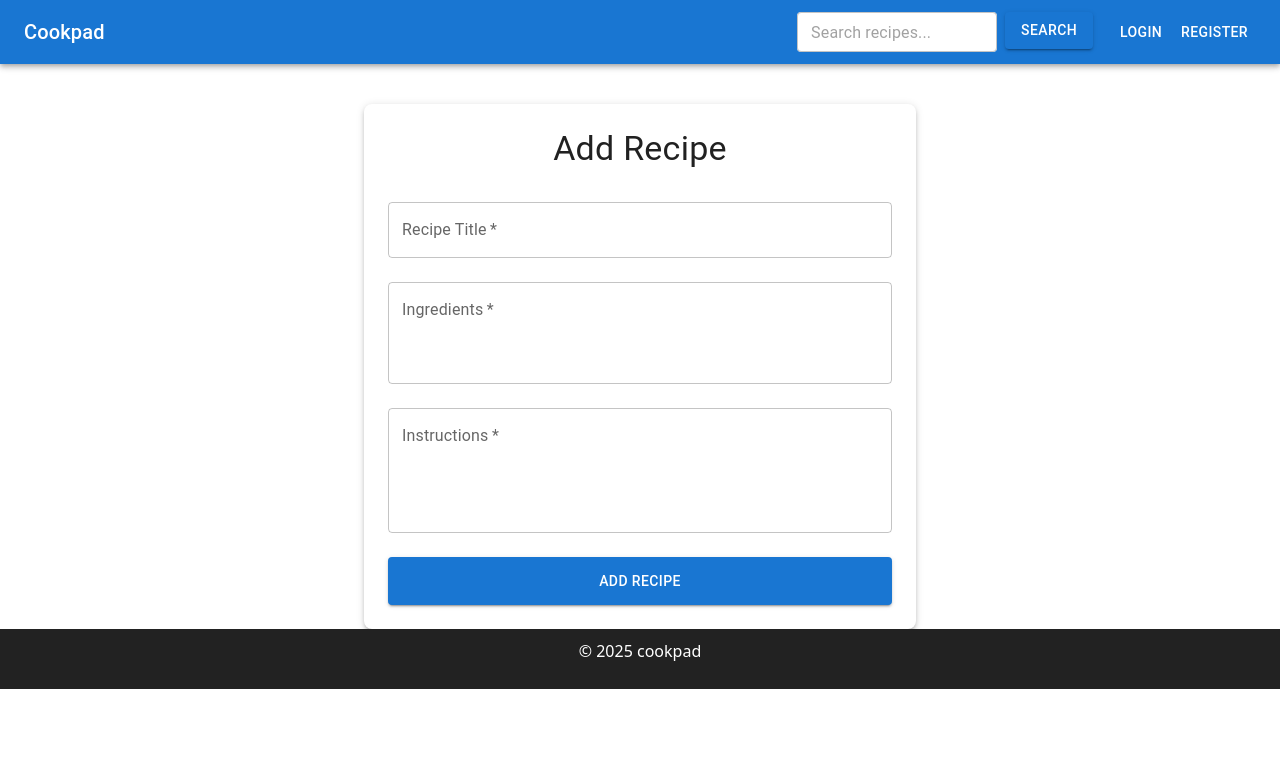
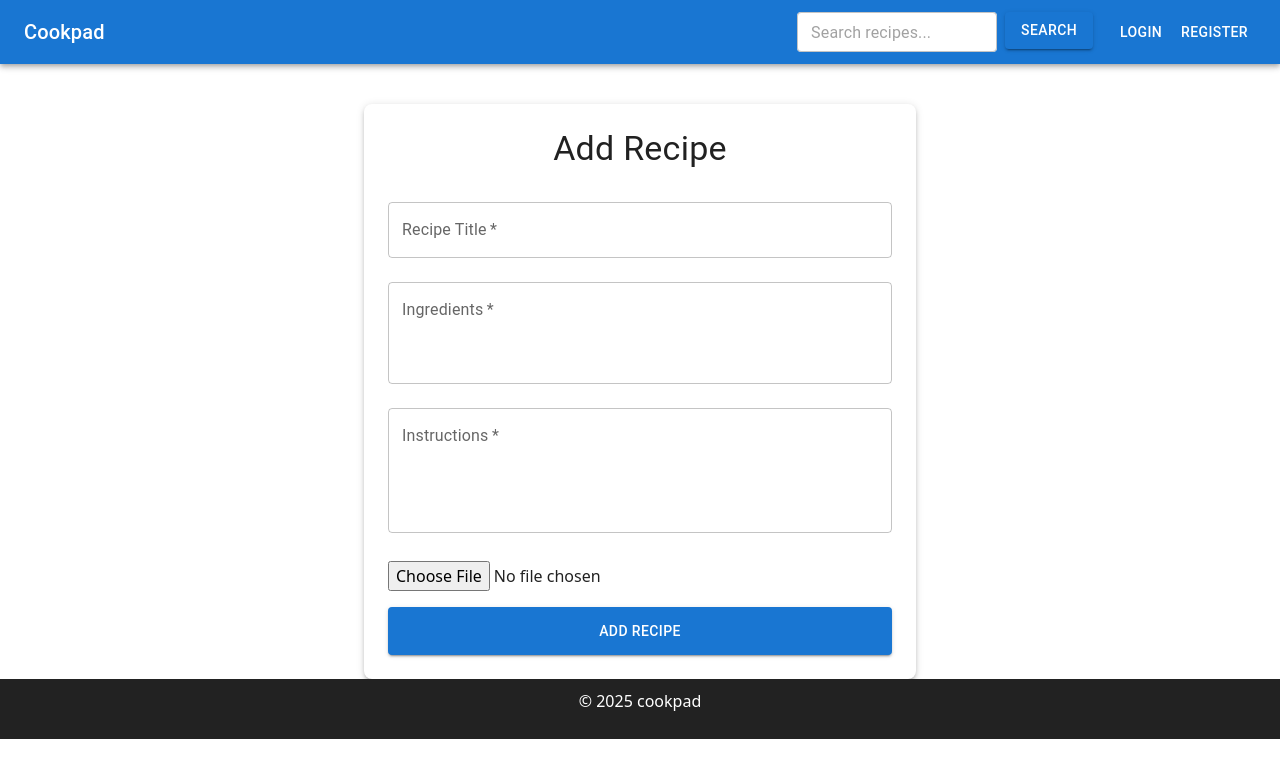
Before and after one commit to ccooddoo/aicte, a React (Create React App) app in the folder frontend/: page /add-recipe in a window 1280 px wide. Shown: the top 778 px of the page. Built offline with nearby package versions, Linux system fonts and the light colour scheme.

Commit message:
Update AddRecipe.js

```diff
--- a/frontend/src/components/AddRecipe.js
+++ b/frontend/src/components/AddRecipe.js
@@ -16,23 +16,35 @@ const AddRecipe = () => {
   const [instructions, setInstructions] = useState("");
   const [error, setError] = useState(null);
   const [success, setSuccess] = useState(null);
+  const [file, setFile] = useState(null);
+
+  const handleFileChange = (e) => {
+    setFile(e.target.files[0]);
+  };
 
   const handleSubmit = async (e) => {
     e.preventDefault();
     setError(null);
     setSuccess(null);
 
+    const formData = new FormData();
+    formData.append("title", title);
+    formData.append("ingredients", ingredients);
+    formData.append("instructions", instructions);
+    if (file) formData.append("file", file);
+
     try {
-      await axios.post("http://localhost:5000/api/recipes", {
-        title,
-        ingredients,
-        instructions,
+      await axios.post("http://localhost:5000/api/recipes", formData, {
+        headers: {
+          "Content-Type": "multipart/form-data",
+        },
       });
 
       setSuccess("Recipe added successfully!");
       setTitle("");
       setIngredients("");
       setInstructions("");
+      setFile(null);
     } catch (error) {
       setError(error.response?.data?.message || "Failed to add recipe!");
     }
@@ -83,6 +95,14 @@ const AddRecipe = () => {
             rows={4}
           />
 
+          {/* Upload button */}
+          <input
+            accept="image/*,application/pdf"
+            type="file"
+            onChange={handleFileChange}
+            style={{ marginTop: "20px" }}
+          />
+
           <Button
             type="submit"
             variant="contained"
```
